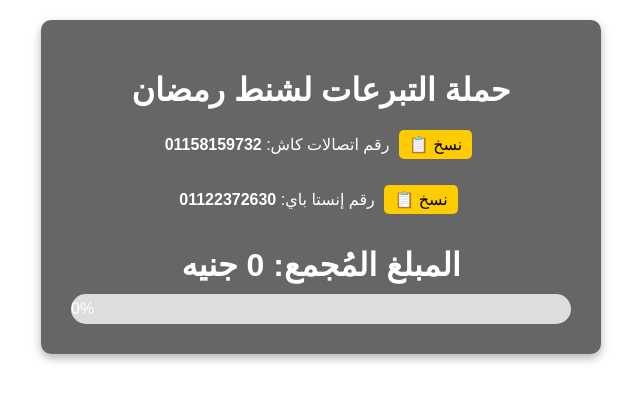
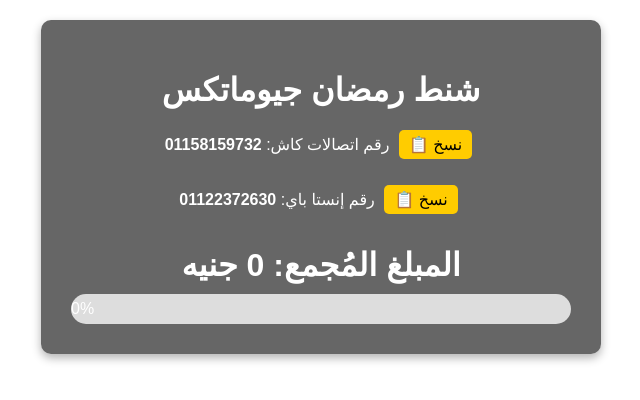
Before and after one commit to Anasmmqw/shonatt, a plain HTML site: page index.html in a window 1280 px wide. Shown: the whole page, without its empty margins (319-959 px from the left). Drawn offline with Linux system fonts and the light colour scheme; no server answers.

Commit message:
Add files via upload

```diff
--- a/index.html
+++ b/index.html
@@ -3,7 +3,7 @@
 <head>
     <meta charset="UTF-8">
     <meta name="viewport" content="width=device-width, initial-scale=1.0">
-    <title>حملة تبرعات لشنط رمضان</title>
+    <title>شنط رمضان جيوماتكس</title>
     <script type="module">
         import { initializeApp } from "https://www.gstatic.com/firebasejs/10.7.1/firebase-app.js";
         import { getDatabase, ref, set, onValue } from "https://www.gstatic.com/firebasejs/10.7.1/firebase-database.js";
@@ -100,7 +100,7 @@
 </head>
 <body>
     <div class="container">
-        <h1 id="title">حملة التبرعات لشنط رمضان</h1>
+        <h1 id="title">شنط رمضان جيوماتكس</h1>
         <p>رقم اتصالات كاش: <strong id="vodafone">01158159732</strong> <button class="copy-btn" onclick="copyText('vodafone')">📋 نسخ</button></p>
         <p>رقم إنستا باي: <strong id="instapay">01122372630</strong> <button class="copy-btn" onclick="copyText('instapay')">📋 نسخ</button></p>
         <h2>المبلغ المُجمع: <span id="amount">0</span> جنيه</h2>
```
